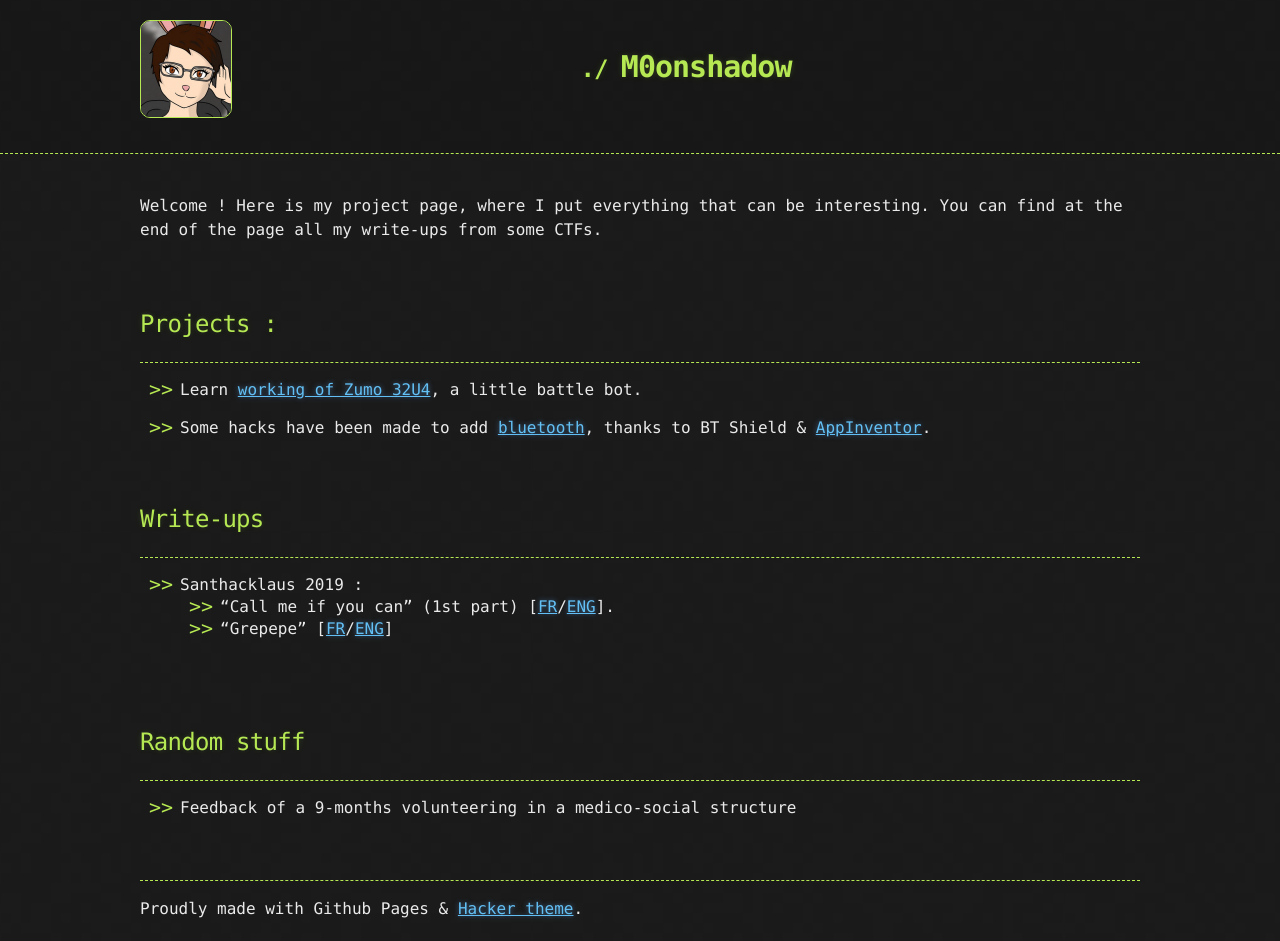
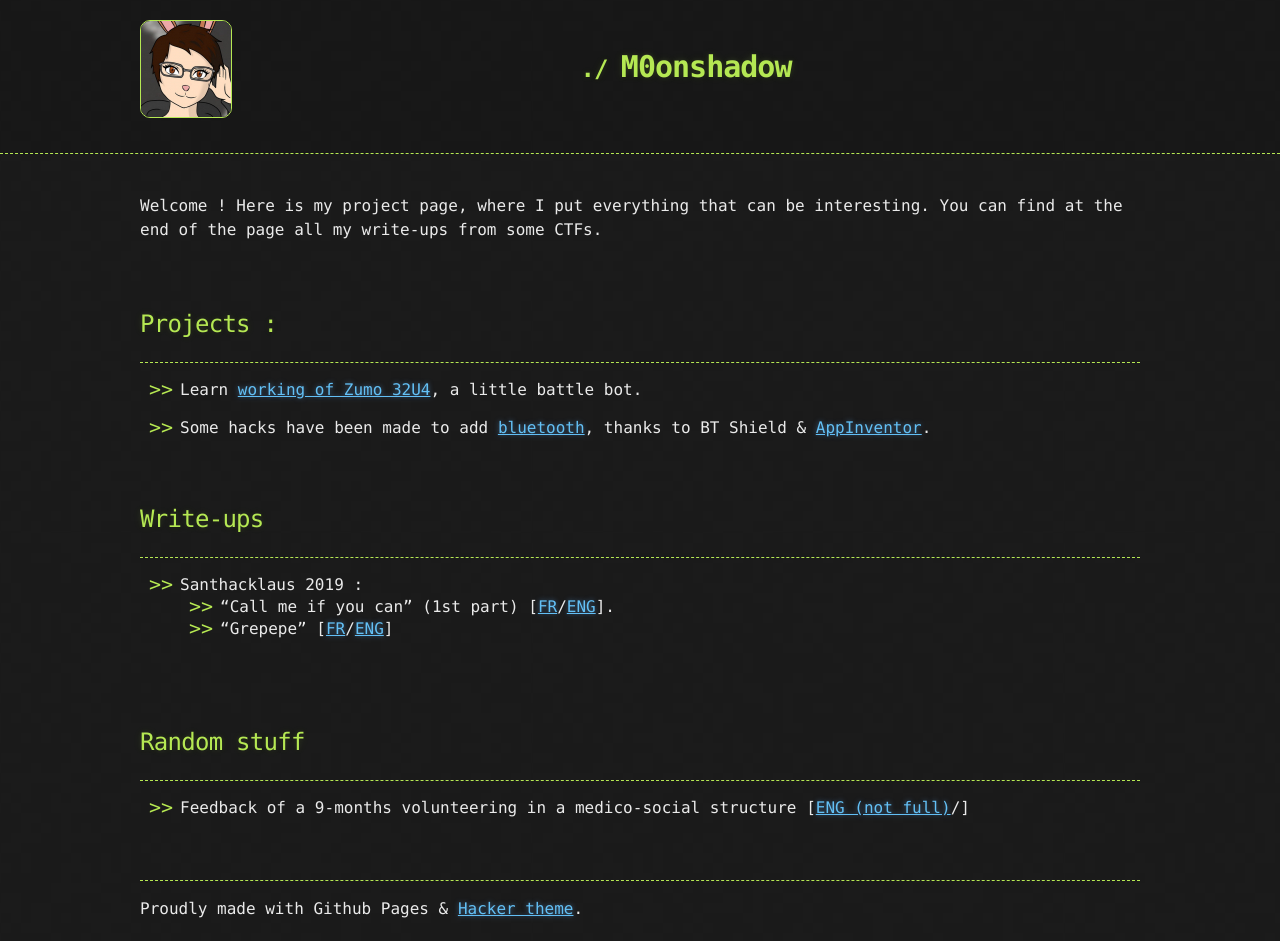
Before and after one commit to M0onshadow/M0onshadow.github.io, a Jekyll site: the page built from index.md, in a window 1280 px wide. Built offline with Jekyll 4.4.1, drawn with Linux system fonts in a browser that asks for light colours; the repository's description, which GitHub fills in, is left out.

Commit message:
Update index.md

```diff
--- a/index.md
+++ b/index.md
@@ -26,7 +26,7 @@ Welcome ! Here is my project page, where I put everything that can be interestin
 ## Random stuff
 
 * * *
-  - Feedback of a 9-months volunteering in a medico-social structure <!--[<a href=""></a>/<a href=""></a>]-->
+  - Feedback of a 9-months volunteering in a medico-social structure [<a href="randstuff/feedback">ENG (not full)</a>/<a href=""></a>]
 <br/><br/><br/>
 
 * * *
```
